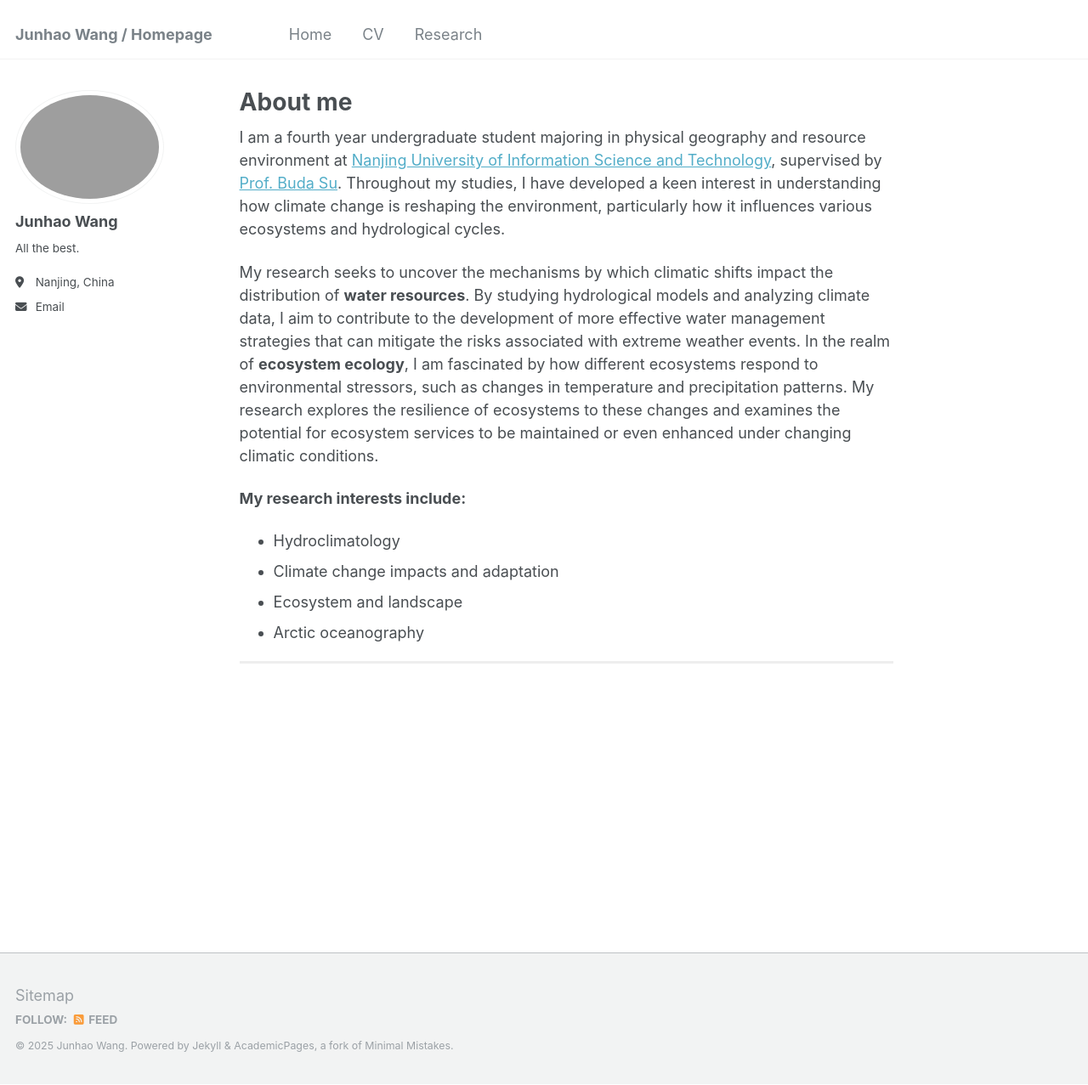
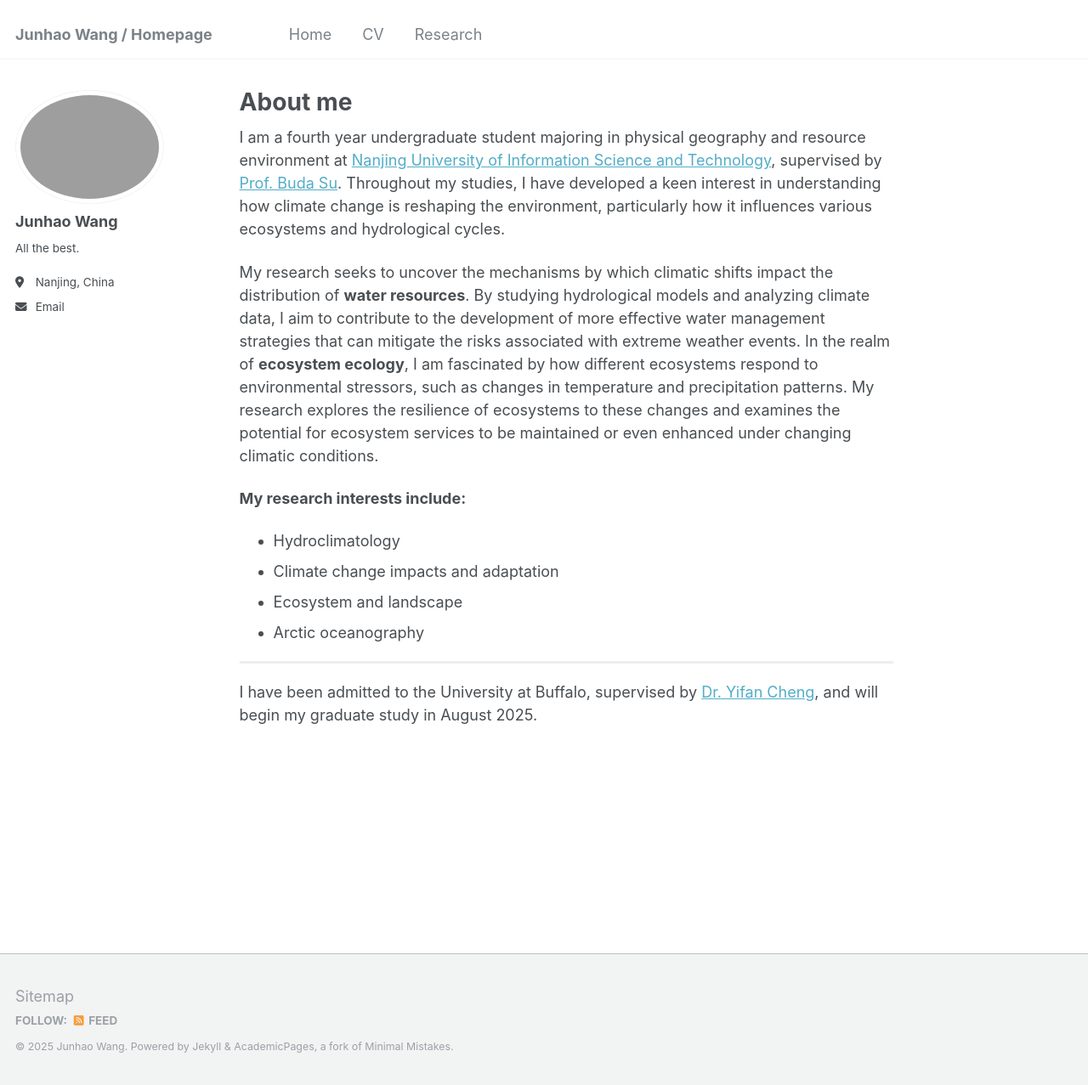
Before and after one commit to sigmundw/sigmundw.github.io, a Jekyll site: the page built from _pages/about.md, in a window 1280 px wide and 1277 px high. Shown: the whole window at 85% size. Built offline with Jekyll 4.4.1, drawn with Linux system fonts in a browser that asks for light colours.

Commit message:
Update about.md

```diff
--- a/_pages/about.md
+++ b/_pages/about.md
@@ -18,3 +18,5 @@ My research seeks to uncover the mechanisms by which climatic shifts impact the
 - Ecosystem and landscape
 - Arctic oceanography
 <div style="border-top: 3px solid #eee; margin: 20px 0;"></div>
+
+I have been admitted to the University at Buffalo, supervised by [Dr. Yifan Cheng](https://acthydro.com/index.html), and will begin my graduate study in August 2025.
```
